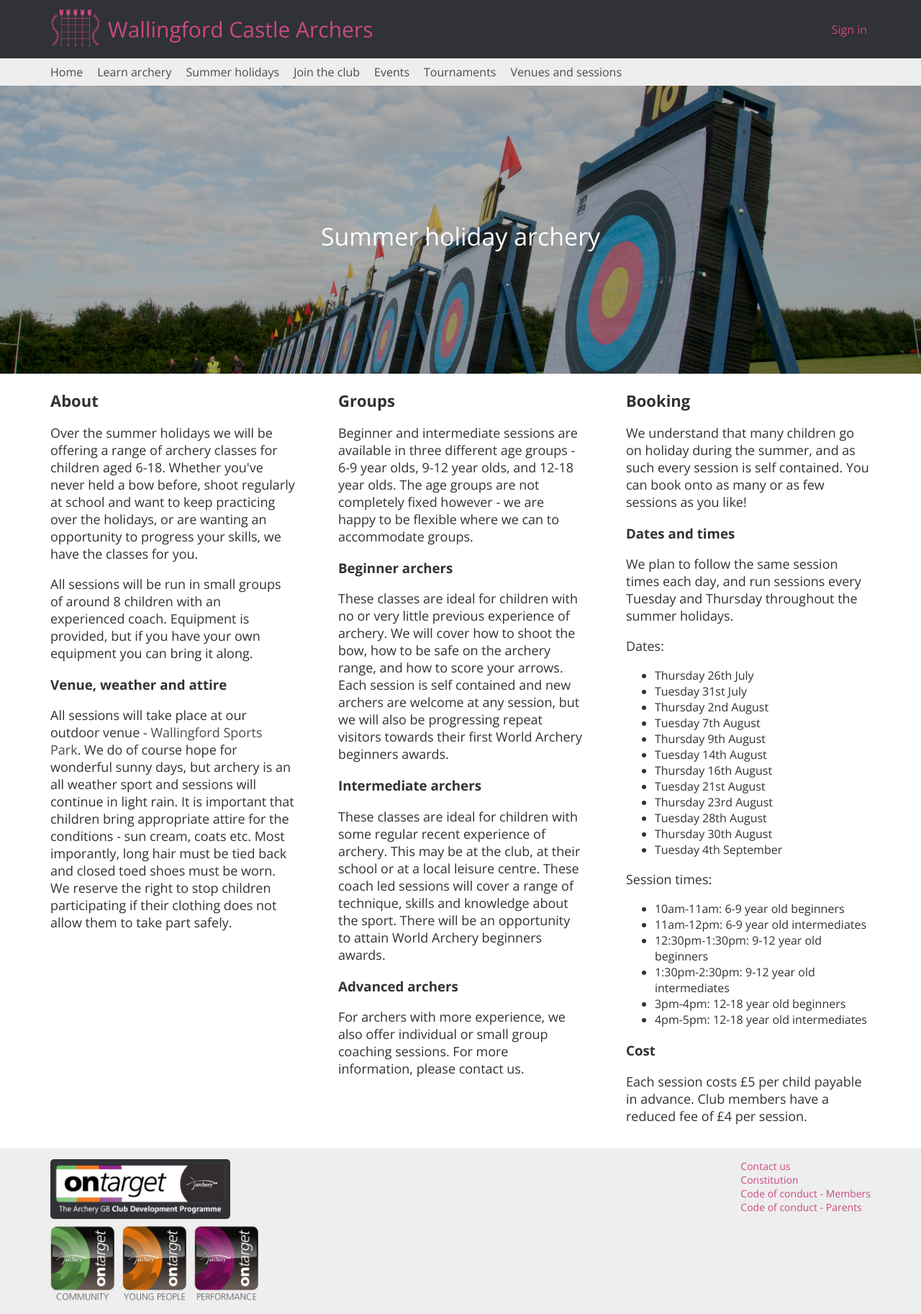
After one commit to mjtamlyn/wallingfordcastle, a Django app: template courses/templates/courses/summer-2018.html in a window 1280 px wide. The commit adds this page. Shown: the whole page at 72% size. Run offline with Django 3.2, Linux system fonts and the light colour scheme; the template is opened without the code that fills it, so the values that code supplies are empty.

Commit message:
Add summer 2018 blurb.

```diff
--- /dev/null
+++ b/courses/templates/courses/summer-2018.html
@@ -0,0 +1,111 @@
+{% extends 'base.html' %}
+
+{% block hero %}
+<div class="hero hero--targets">
+    <h1>Summer holiday archery</h1>
+</div>
+{% endblock %}
+
+{% block content %}
+<div class="flex-sections">
+    <section>
+        <h2>About</h2>
+        <p>
+        Over the summer holidays we will be offering a range of archery classes
+        for children aged 6-18. Whether you've never held a bow before, shoot
+        regularly at school and want to keep practicing over the holidays, or
+        are wanting an opportunity to progress your skills, we have the classes
+        for you.
+        </p>
+        <p>
+        All sessions will be run in small groups of around 8 children with an
+        experienced coach. Equipment is provided, but if you have your own
+        equipment you can bring it along.
+        </p>
+        <h3>Venue, weather and attire</h3>
+        <p>
+        All sessions will take place at our outdoor venue -
+        <a href="{% url 'venues' %}">Wallingford Sports Park</a>. We do of
+        course hope for wonderful sunny days, but archery is an all weather
+        sport and sessions will continue in light rain. It is important that
+        children bring appropriate attire for the conditions - sun cream, coats
+        etc. Most imporantly, long hair must be tied back and closed toed shoes
+        must be worn. We reserve the right to stop children participating if
+        their clothing does not allow them to take part safely.
+        </p>
+    </section>
+    <section>
+        <h2>Groups</h2>
+        <p>
+        Beginner and intermediate sessions are available in three different age groups
+        - 6-9 year olds, 9-12 year olds, and 12-18 year olds. The age groups are not
+        completely fixed however - we are happy to be flexible where we can to
+        accommodate groups.
+        </p>
+        <h3>Beginner archers</h3>
+        <p>
+        These classes are ideal for children with no or very little previous
+        experience of archery. We will cover how to shoot the bow, how to be
+        safe on the archery range, and how to score your arrows. Each session
+        is self contained and new archers are welcome at any session, but we
+        will also be progressing repeat visitors towards their first World
+        Archery beginners awards.
+        </p>
+        <h3>Intermediate archers</h3>
+        <p>
+        These classes are ideal for children with some regular recent
+        experience of archery. This may be at the club, at their school or at a
+        local leisure centre. These coach led sessions will cover a range of
+        technique, skills and knowledge about the sport. There will be an
+        opportunity to attain World Archery beginners awards.
+        </p>
+        <h3>Advanced archers</h3>
+        <p>
+        For archers with more experience, we also offer individual or small
+        group coaching sessions. For more information, please contact us.
+        </p>
+    </section>
+    <section>
+        <h2>Booking</h2>
+        <p>
+        We understand that many children go on holiday during the summer, and
+        as such every session is self contained. You can book onto as many or
+        as few sessions as you like!
+        </p>
+        <h3>Dates and times</h3>
+        <p>
+        We plan to follow the same session times each day, and run sessions
+        every Tuesday and Thursday throughout the summer holidays.
+        </p>
+        <p>Dates:</p>
+        <ul>
+            <li>Thursday 26th July</li>
+            <li>Tuesday 31st July</li>
+            <li>Thursday 2nd August</li>
+            <li>Tuesday 7th August</li>
+            <li>Thursday 9th August</li>
+            <li>Tuesday 14th August</li>
+            <li>Thursday 16th August</li>
+            <li>Tuesday 21st August</li>
+            <li>Thursday 23rd August</li>
+            <li>Tuesday 28th August</li>
+            <li>Thursday 30th August</li>
+            <li>Tuesday 4th September</li>
+        </ul>
+        <p>Session times:</p>
+        <ul>
+            <li>10am-11am: 6-9 year old beginners</li>
+            <li>11am-12pm: 6-9 year old intermediates</li>
+            <li>12:30pm-1:30pm: 9-12 year old beginners</li>
+            <li>1:30pm-2:30pm: 9-12 year old intermediates</li>
+            <li>3pm-4pm: 12-18 year old beginners</li>
+            <li>4pm-5pm: 12-18 year old intermediates</li>
+        </ul>
+        <h3>Cost</h3>
+        <p>
+        Each session costs £5 per child payable in advance. Club members have a
+        reduced fee of £4 per session.
+        </p>
+    </section>
+</div>
+{% endblock %}
--- a/courses/urls.py
+++ b/courses/urls.py
@@ -6,6 +6,7 @@ from . import views
 app_name = 'courses'
 
 urlpatterns = [
+    path('summer-2018/', views.Summer2018.as_view(), name='summer-2018'),
     path('dgs/', views.DGSSignup.as_view(), name='dgs'),
     path('dgs/<id>/payment/', views.DGSPayment.as_view(), name='dgs-payment'),
 ]
--- a/courses/views.py
+++ b/courses/views.py
@@ -1,12 +1,16 @@
 from django.conf import settings
 from django.http import HttpResponseNotAllowed, HttpResponseRedirect
-from django.views.generic import CreateView, DetailView
+from django.views.generic import CreateView, DetailView, TemplateView
 from django.urls import reverse
 
 import stripe
 
 from .models import CourseSignup
 from .forms import CourseSignupForm
+
+
+class Summer2018(TemplateView):
+    template_name = 'courses/summer-2018.html'
 
 
 class DGSSignup(CreateView):
--- a/wallingford_castle/templates/base.html
+++ b/wallingford_castle/templates/base.html
@@ -26,6 +26,7 @@
                     <a class="nav__link" href="{% url 'membership:overview' %}">Members</a>
                 {% endif %}
                 <a class="nav__link" href="{% url 'beginners:index' %}">Learn archery</a>
+                <a class="nav__link" href="{% url 'courses:summer-2018' %}">Summer holidays</a>
                 <a class="nav__link" href="{% url 'join' %}">Join the club</a>
                 <a class="nav__link" href="{% url 'bookings:index' %}">Events</a>
                 <a class="nav__link" href="{% url 'tournaments:home' %}">Tournaments</a>
```
Also changed, not shown: wallingford_castle/templates/home.html (+3 -7 lines).
